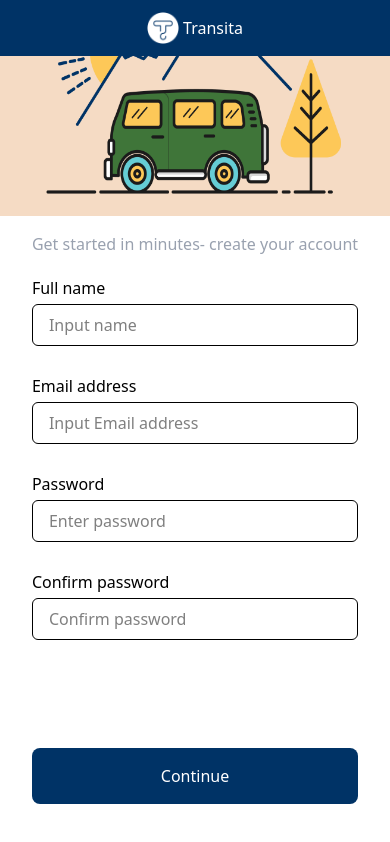
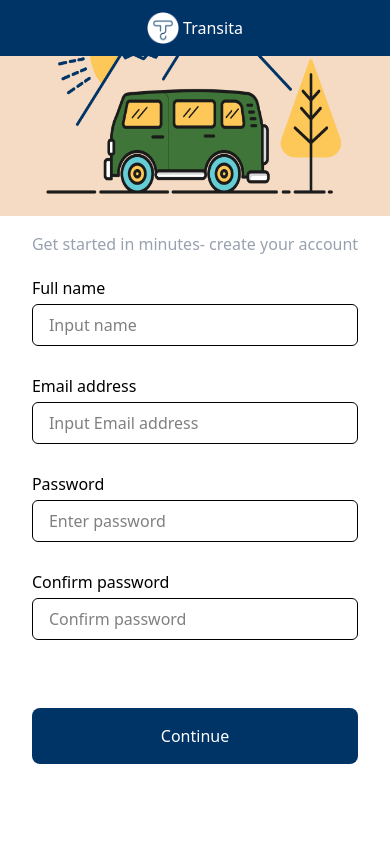
Before and after one commit to calebtolorunleke/the_transita_app, a React (Vite) app: page /signup in a window 390 px wide. Built offline with nearby package versions, Linux system fonts and the light colour scheme.

Commit message:
home module update

```diff
--- a/src/Pages/Signup.jsx
+++ b/src/Pages/Signup.jsx
@@ -57,7 +57,7 @@ const Signup = () => {
               />
             </span>
 
-            <button className="bg-[#003366] w-full mt-20 mb-5 py-4 text-white rounded-lg">
+            <button className="bg-[#003366] w-full mt-10 md:mt-20 mb-5 py-4 text-white rounded-lg">
               Continue
             </button>
           </form>
```
